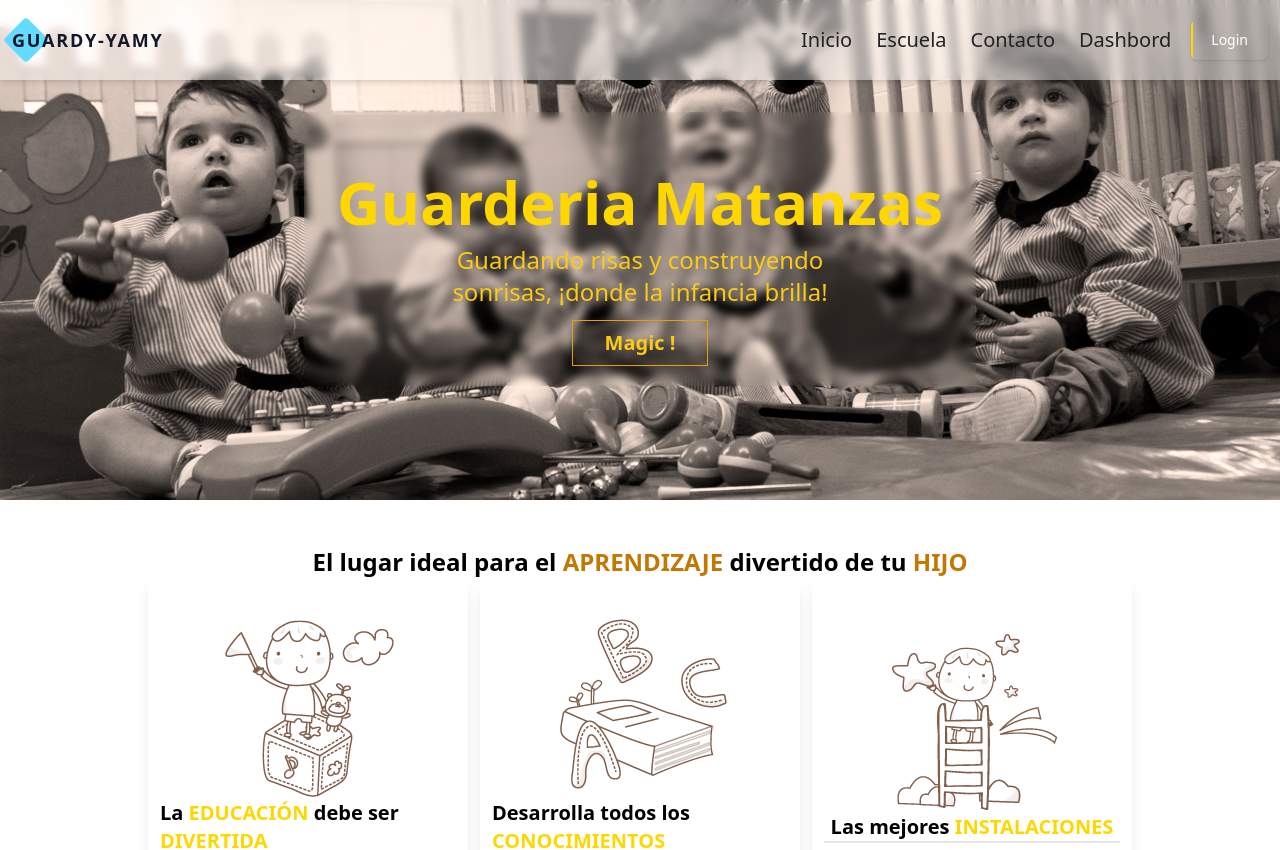
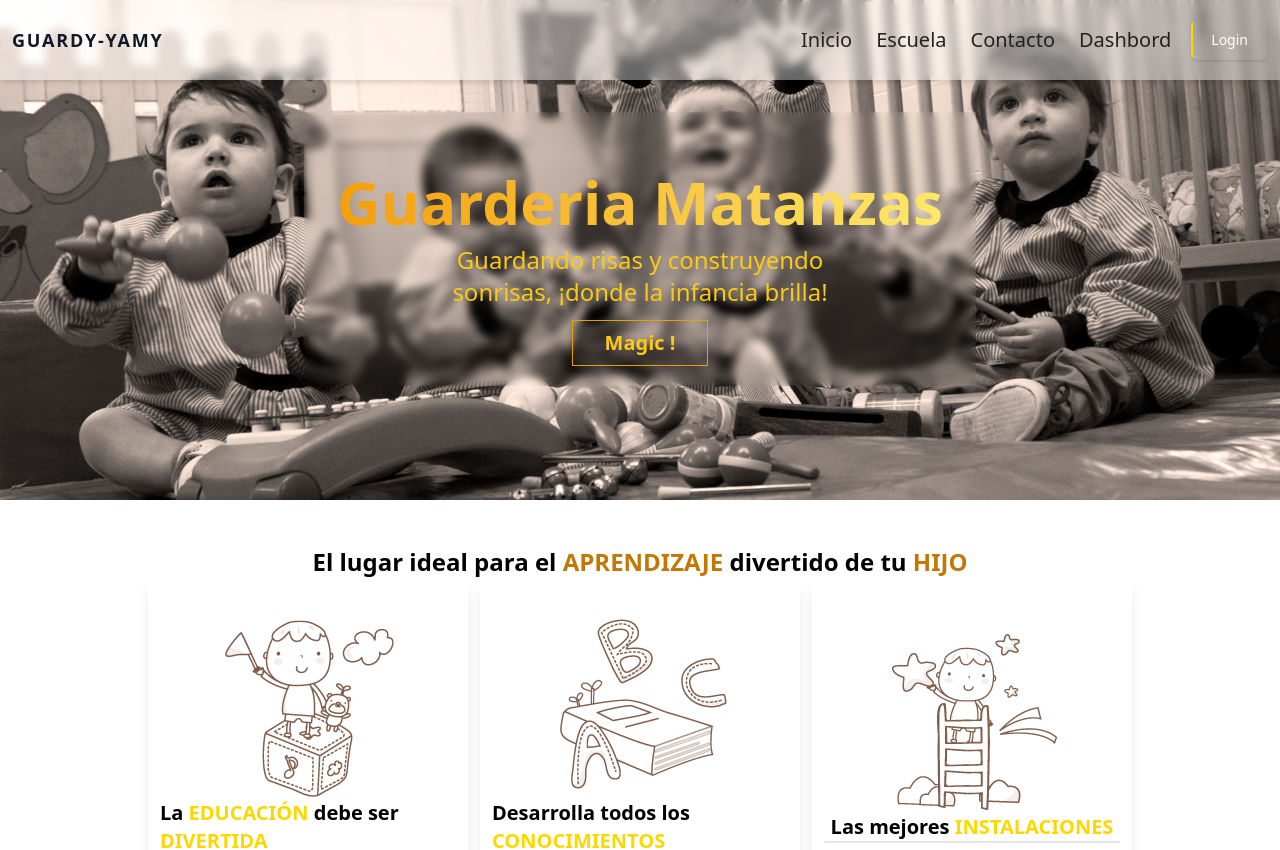
Before and after one commit to wolfsoul01/Frontend-Guarder-a-, a React (Vite) app: page / in a window 1280 px wide. Shown: the top 850 px of the page. Built offline with nearby package versions, Linux system fonts and the light colour scheme.

Commit message:
new palest colors tailwind for dashbord

```diff
--- a/src/Pages/Home.jsx
+++ b/src/Pages/Home.jsx
@@ -4,6 +4,7 @@
 import Present from '../components/Home/Presenta'
 import Info from '../components/Home/Activies'
 import Footer from '../components/Home/Footer'
+
 export function Home () {
   return (
     <section className='h-full '>
--- a/src/components/Home/Hero.jsx
+++ b/src/components/Home/Hero.jsx
@@ -10,8 +10,9 @@
       <header className='p-3 m-3 '>
         <section className='flex flex-col gap-3 justify-center items-center max-w-xl md:max-w-2xl my-0 mx-auto backdrop-blur-sm p-5 '>
           <header className='mt-10'>
-            <h1 className='text-4xl md:text-6xl lg:text-6xl text-primary  font-bold text-center'>
+            <h1 className=' relative text-4xl md:text-6xl lg:text-6xl text-transparent bg-gradient-to-r to-yellow-200 from-amber-500 bg-clip-text  font-bold text-center bg-transparent '>
               Guarderia Matanzas
+
             </h1>
           </header>
           <p className='text-yellow-300 text-base max-w-sm text-center md:text-2xl relative'>
--- a/src/components/Home/Navbar.jsx
+++ b/src/components/Home/Navbar.jsx
@@ -24,17 +24,7 @@
               >
                 <span className='uppercase  font-semibold'>guardy-yamy</span>
               </a>
-              <svg
-                className='h-11 z-40 absolute  -top-2 -left-2'
-                viewBox='0 0 79 79'
-                fill='none'
-                xmlns='http://www.w3.org/2000/svg'
-              >
-                <path
-                  d='M35.2574 2.24264C37.6005 -0.100501 41.3995 -0.100505 43.7426 2.24264L76.7574 35.2574C79.1005 37.6005 79.1005 41.3995 76.7574 43.7426L43.7426 76.7574C41.3995 79.1005 37.6005 79.1005 35.2574 76.7574L2.24264 43.7426C-0.100501 41.3995 -0.100505 37.6005 2.24264 35.2574L35.2574 2.24264Z'
-                  fill='#65DAFF'
-                />
-              </svg>
+              <img src="" alt=""  className='absolute top-0 left-0' />
             </picture>
 
             <div className=' flex gap-5'>
--- a/tailwind.config.js
+++ b/tailwind.config.js
@@ -11,7 +11,13 @@
   theme: {
     extend: {
       backgroundColor:{
-        primary:"#FFD700"
+        primary:"#FFD700",
+        dashboard:{
+          100:'#FFF4F4',
+          200:'#F7E6C4',
+          300:'#F1C376',
+          400:'#606C5D',
+        }
       },
       textColor:{
         primary:"#FFD700"
```
